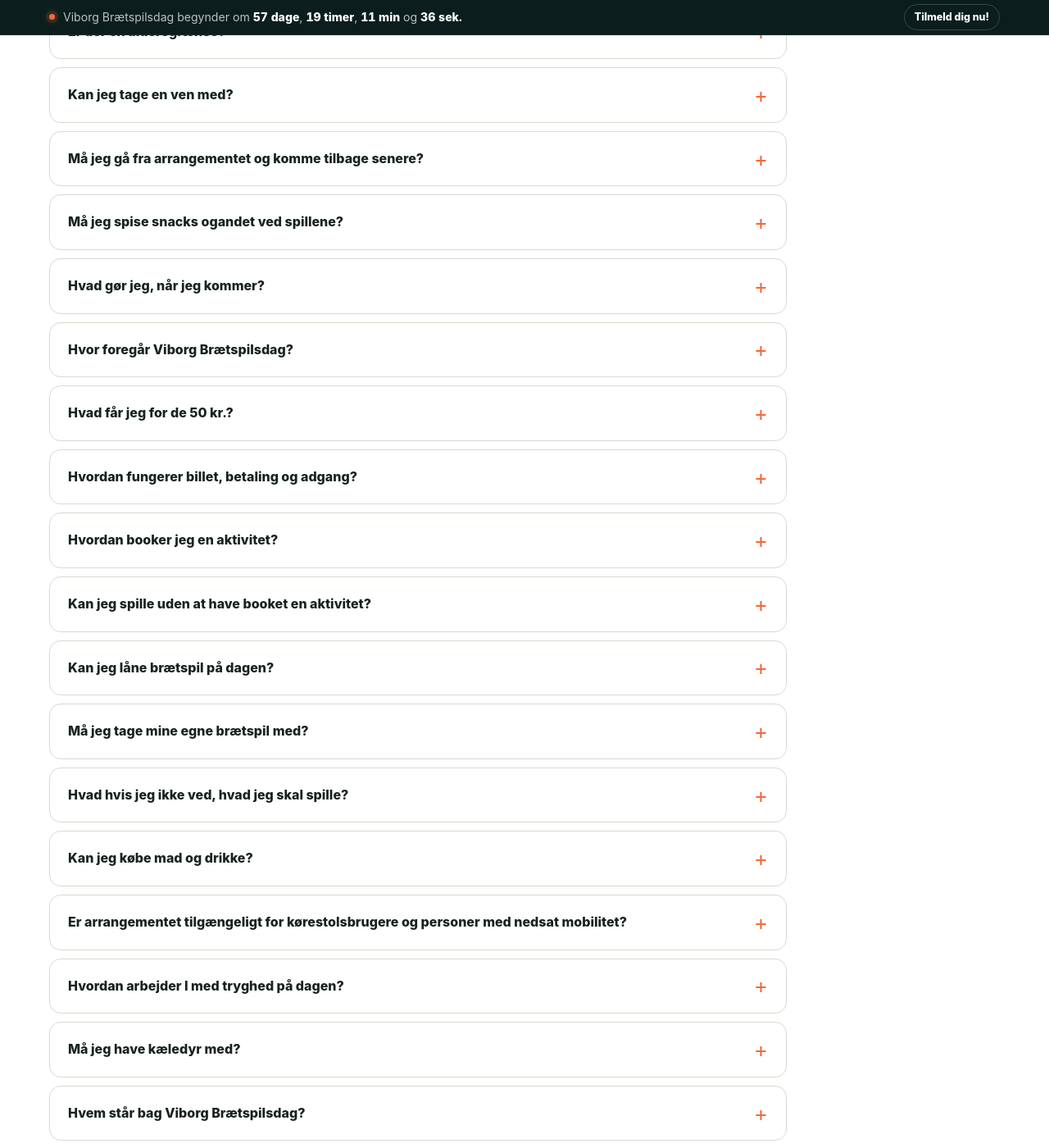
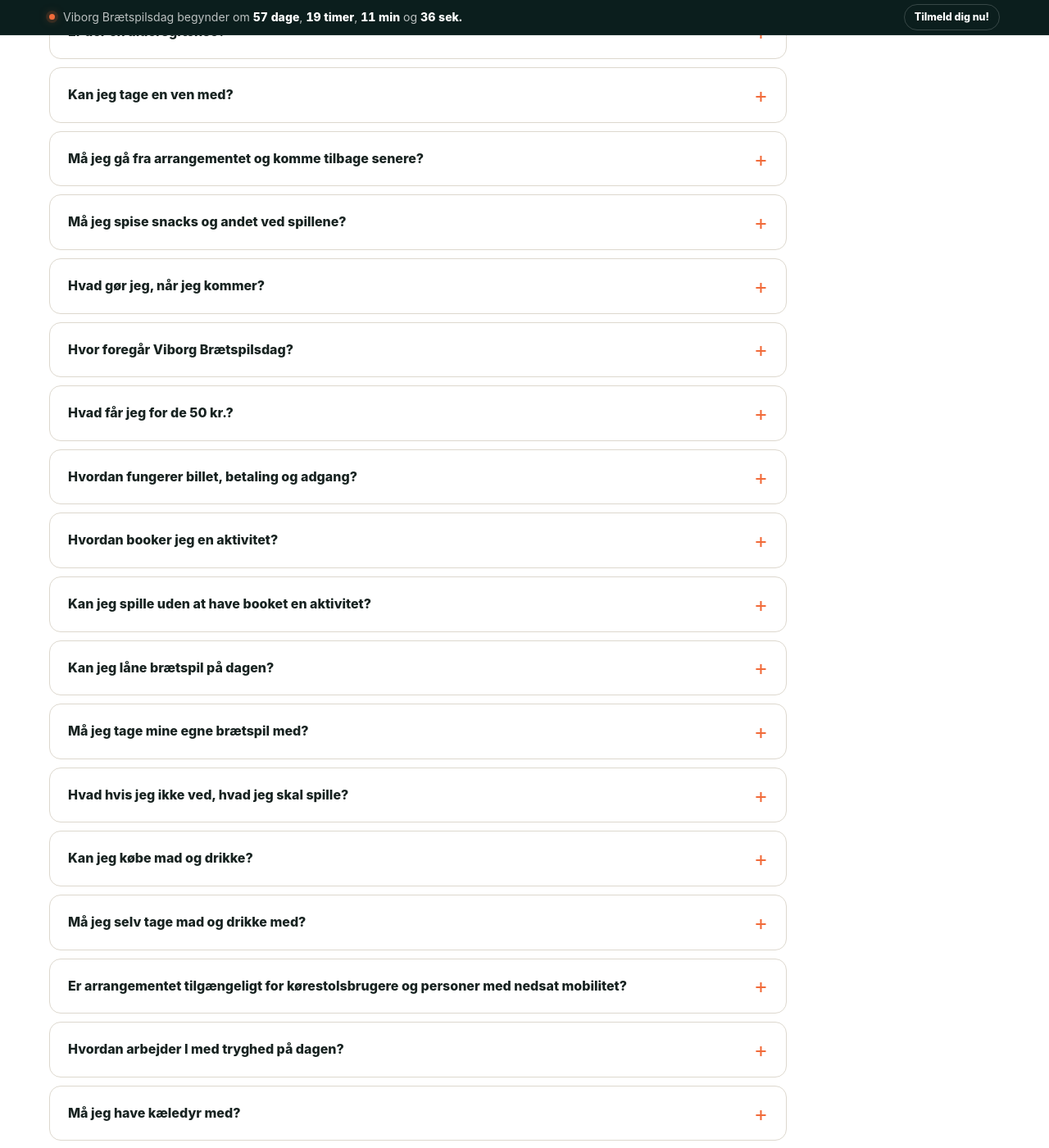
Before and after one commit to Andrejao/spilex, a Jekyll site: the page built from index.html, in a window 1280 px wide and 1400 px high, scrolled down 3517 px. Shown: the whole window at 82% size. Built offline with Jekyll 4.4.1, drawn with Linux system fonts in a browser that asks for light colours.

Commit message:
Update index.html

```diff
--- a/index.html
+++ b/index.html
@@ -364,10 +364,10 @@
 </details>
 
 <details class="faq-item">
-  <summary>Må jeg spise snacks ogandet ved spillene?</summary>
+  <summary>Må jeg spise snacks og andet ved spillene?</summary>
   <p>
     Nej. Det må du ikke. Årsagen er helt enkelt, at spillene venligst er  stillet til rådighed af private perosner - så pas godt på dem!
-    Mad og drikke kan og må indtages i uanede mængder i andre områder.
+    Mad og drikke kan og må indtages i uanede mængder i andre områder. Og du kan købe snacks på stedet (du kan betale med MobilePay eller i lige beløb i kontakter).
   </p>
 </details>
 
@@ -506,10 +506,18 @@
   <p>
     Mere information om mad og de praktiske muligheder
     kommer, når vi nærmer os arrangementet.
+
+    Du kan betale med MobilePay eller i lige beløb i kontakter.
   </p>
 </details>
 
-
+<details class="faq-item">
+  <summary>Må jeg selv tage  mad og drikke med?</summary>
+  <p>
+    Ja. Vi vil også forsøge at sælge snacks, sodavand og kaffe til favorable priser (for dig, forstås).
+    Du kan betale med MobilePay eller i lige beløb i kontakter.
+  </p>
+</details>
 
 <details class="faq-item">
   <summary>Er arrangementet tilgængeligt for kørestolsbrugere og personer med nedsat mobilitet?</summary>
```
